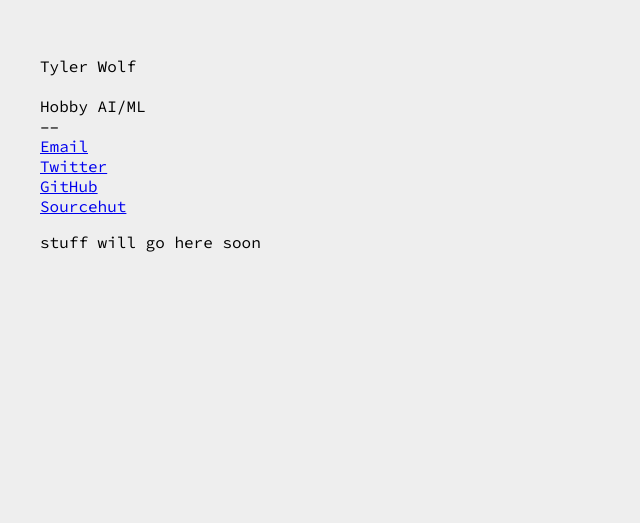
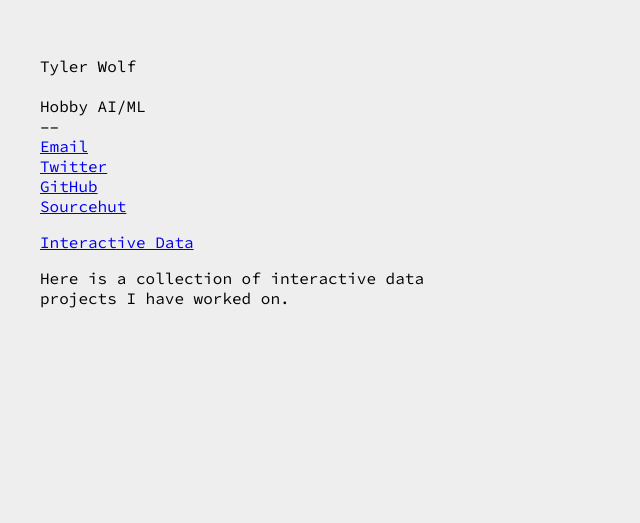
Before and after one commit to thetylerwolfman/thetylerwolfman.github.io, a plain HTML site: page index.html in a window 1280 px wide. Shown: the whole page, without its empty margins (0-640 px from the left). Drawn offline with Linux system fonts and the light colour scheme.

Commit message:
Update index.html

```diff
--- a/index.html
+++ b/index.html
@@ -38,8 +38,9 @@ Hobby AI/ML<br/>
 <a href="https://github.com/thetylerwolfman">GitHub</a><br>
 <a href="https://git.sr.ht/~tylerwolf/">Sourcehut</a><br>
 
-<div>
-<p>stuff will go here soon</p>
+<div class="box">
+<a href="data">Interactive Data</a>
+  <p>Here is a collection of interactive data projects I have worked on.</p>
 </div>
 
 
```
